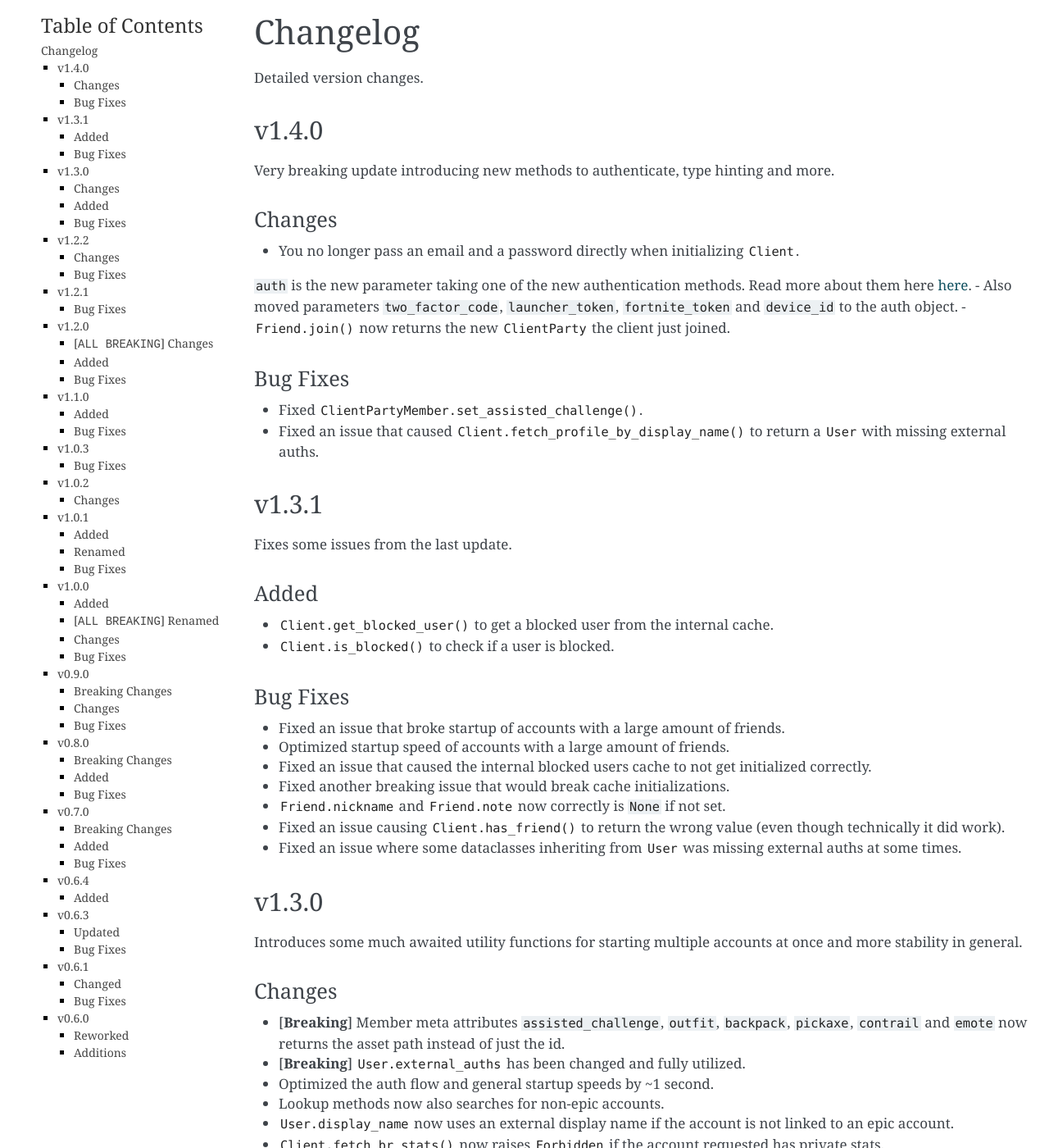
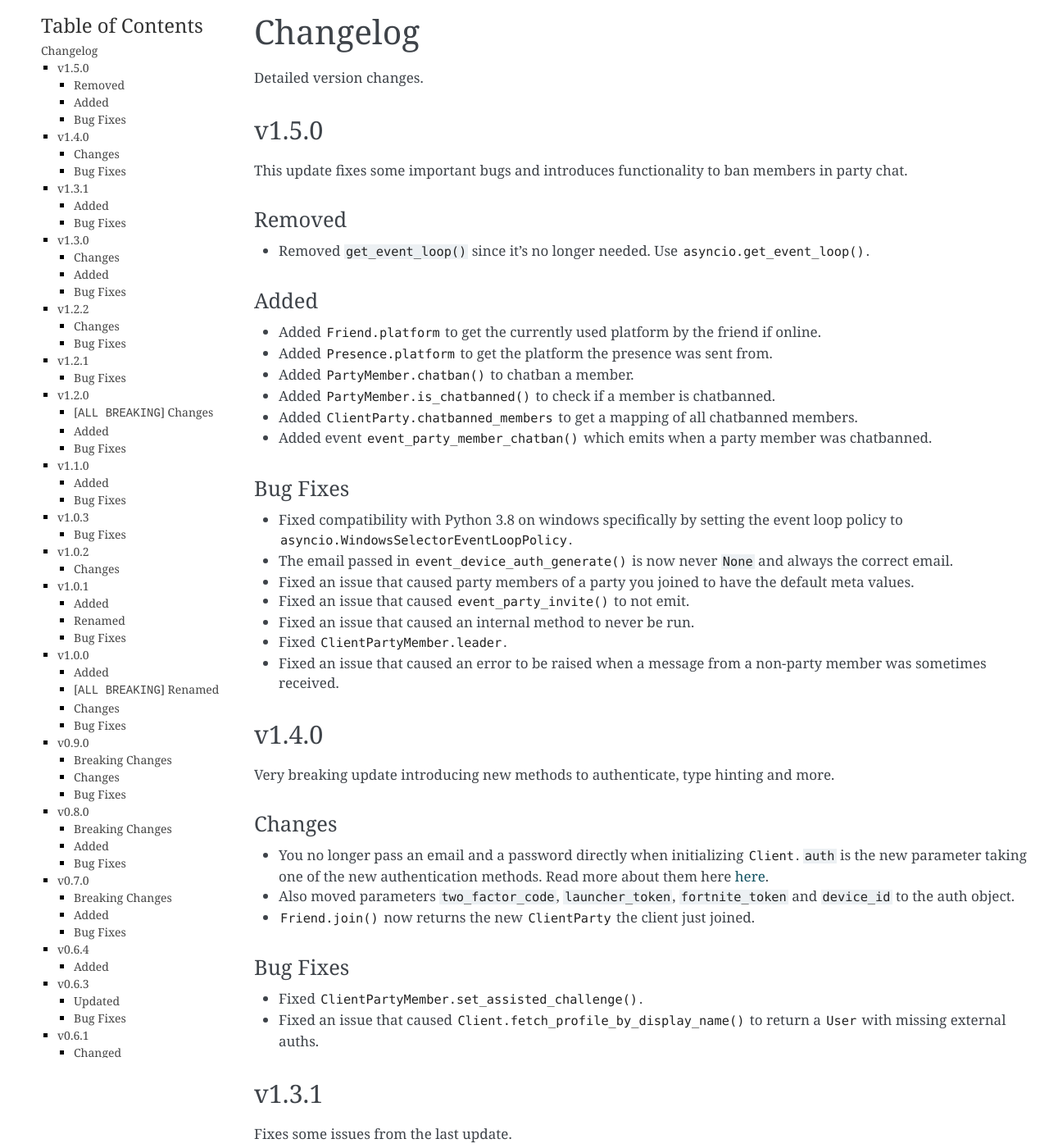
Before and after one commit to Terbau/fortnitepy, a Sphinx documentation site: the page built from docs/changelog.rst, in a window 1280 px wide and 1400 px high. Shown: the whole window at 82% size. Built offline with Sphinx 7.4.7, drawn with Linux system fonts in a browser that asks for light colours.

Commit message:
v1.5.0 changelog + version bump

```diff
--- a/docs/changelog.rst
+++ b/docs/changelog.rst
@@ -4,6 +4,37 @@ Changelog
 =========
 
 Detailed version changes.
+
+v1.5.0
+------
+
+This update fixes some important bugs and introduces functionality to ban members in party chat.
+
+Removed
+~~~~~~~
+
+- Removed ``get_event_loop()`` since it's no longer needed. Use :func:`asyncio.get_event_loop()`.
+
+Added
+~~~~~
+
+- Added :attr:`Friend.platform` to get the currently used platform by the friend if online.
+- Added :attr:`Presence.platform` to get the platform the presence was sent from.
+- Added :meth:`PartyMember.chatban()` to chatban a member.
+- Added :meth:`PartyMember.is_chatbanned()` to check if a member is chatbanned.
+- Added :attr:`ClientParty.chatbanned_members` to get a mapping of all chatbanned members.
+- Added event :func:`event_party_member_chatban()` which emits when a party member was chatbanned.
+
+Bug Fixes
+~~~~~~~~~
+
+- Fixed compatibility with Python 3.8 on windows specifically by setting the event loop policy to :class:`asyncio.WindowsSelectorEventLoopPolicy`.
+- The email passed in :func:`event_device_auth_generate()` is now never ``None`` and always the correct email.
+- Fixed an issue that caused party members of a party you joined to have the default meta values.
+- Fixed an issue that caused :func:`event_party_invite()` to not emit.
+- Fixed an issue that caused an internal method to never be run.
+- Fixed :attr:`ClientPartyMember.leader`.
+- Fixed an issue that caused an error to be raised when a message from a non-party member was sometimes received.
 
 
 v1.4.0
@@ -12,11 +43,9 @@ v1.4.0
 Very breaking update introducing new methods to authenticate, type hinting and more.
 
 Changes
-~~~~~
+~~~~~~~
 
-- You no longer pass an email and a password directly when initializing :class:`Client`.
-``auth`` is the new parameter taking one of the new authentication methods. Read more about them
-here :ref:`here <authentication>`.
+- You no longer pass an email and a password directly when initializing :class:`Client`. ``auth`` is the new parameter taking one of the new authentication methods. Read more about them here :ref:`here <authentication>`.
 - Also moved parameters ``two_factor_code``, ``launcher_token``, ``fortnite_token`` and ``device_id`` to the auth object.
 - :meth:`Friend.join()` now returns the new :class:`ClientParty` the client just joined.
 
--- a/fortnitepy/__init__.py
+++ b/fortnitepy/__init__.py
@@ -25,7 +25,7 @@ OUT OF OR IN CONNECTION WITH THE SOFTWARE OR THE USE OR OTHER DEALINGS IN THE
 SOFTWARE.
 """
 
-__version__ = '1.4.0'
+__version__ = '1.5.0'
 import asyncio
 from sys import platform
 
```
Also changed, not shown: docs/api.rst (+9 -0 lines), 2 other files.
